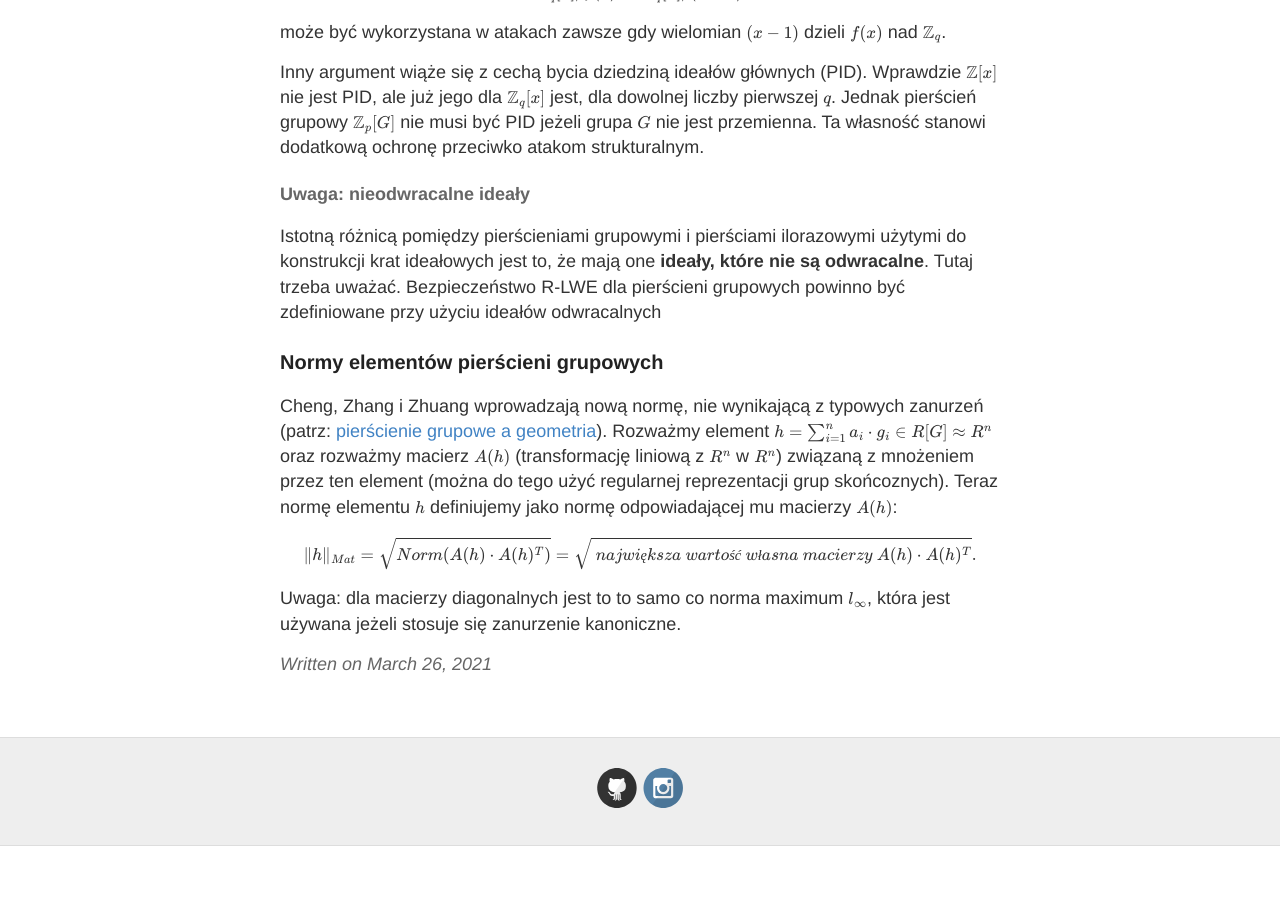
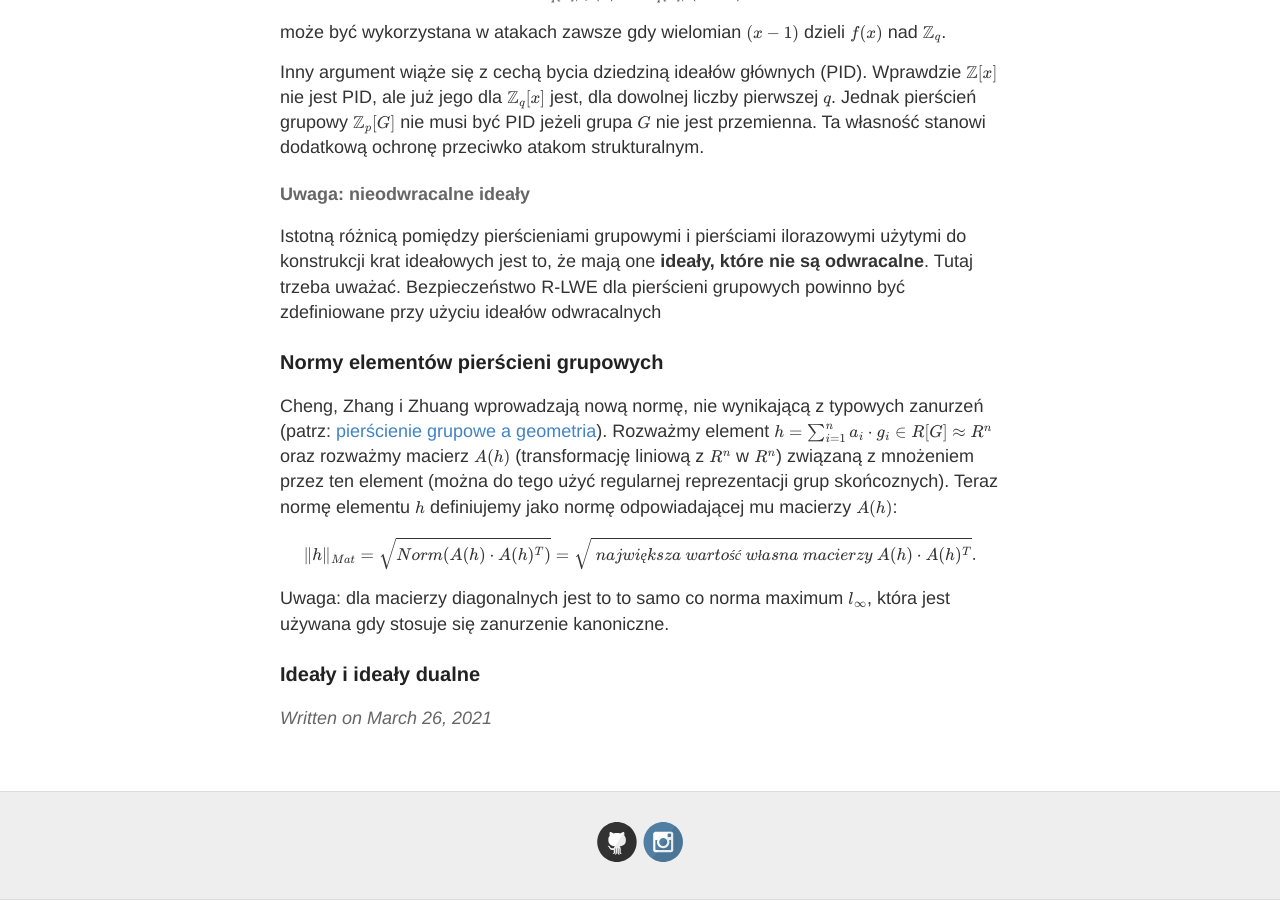
Before and after one commit to keIpie/keIpie.github.io, a Jekyll site: the page built from rg/_posts/2021-3-26-gr_lwe.md, in a window 1280 px wide and 900 px high, scrolled down 971 px. Built offline with Jekyll 4.4.1, drawn with Linux system fonts in a browser that asks for light colours; formulas are drawn with MathJax 3; before the commit the page ends 1817 px from its top, so only the background shows below that.

Commit message:
gr zanurzenia

```diff
--- a/rg/_posts/2021-3-26-gr_lwe.md
+++ b/rg/_posts/2021-3-26-gr_lwe.md
@@ -51,5 +51,7 @@ normę elementu $h$ definiujemy jako normę odpowiadającej mu macierzy $A(h)$:
 
 $$ \|h\|_{Mat} = \sqrt{Norm(A(h) \cdot A(h)^T)} = \sqrt{ ~największa~wartość~własna~macierzy~A(h) \cdot A(h)^T}.$$
 
-Uwaga: dla macierzy diagonalnych jest to to samo co norma maximum $l_{\infty}$, która jest używana jeżeli stosuje się
+Uwaga: dla macierzy diagonalnych jest to to samo co norma maximum $l_{\infty}$, która jest używana gdy stosuje się
 zanurzenie kanoniczne.
+
+### Ideały i ideały dualne
```
